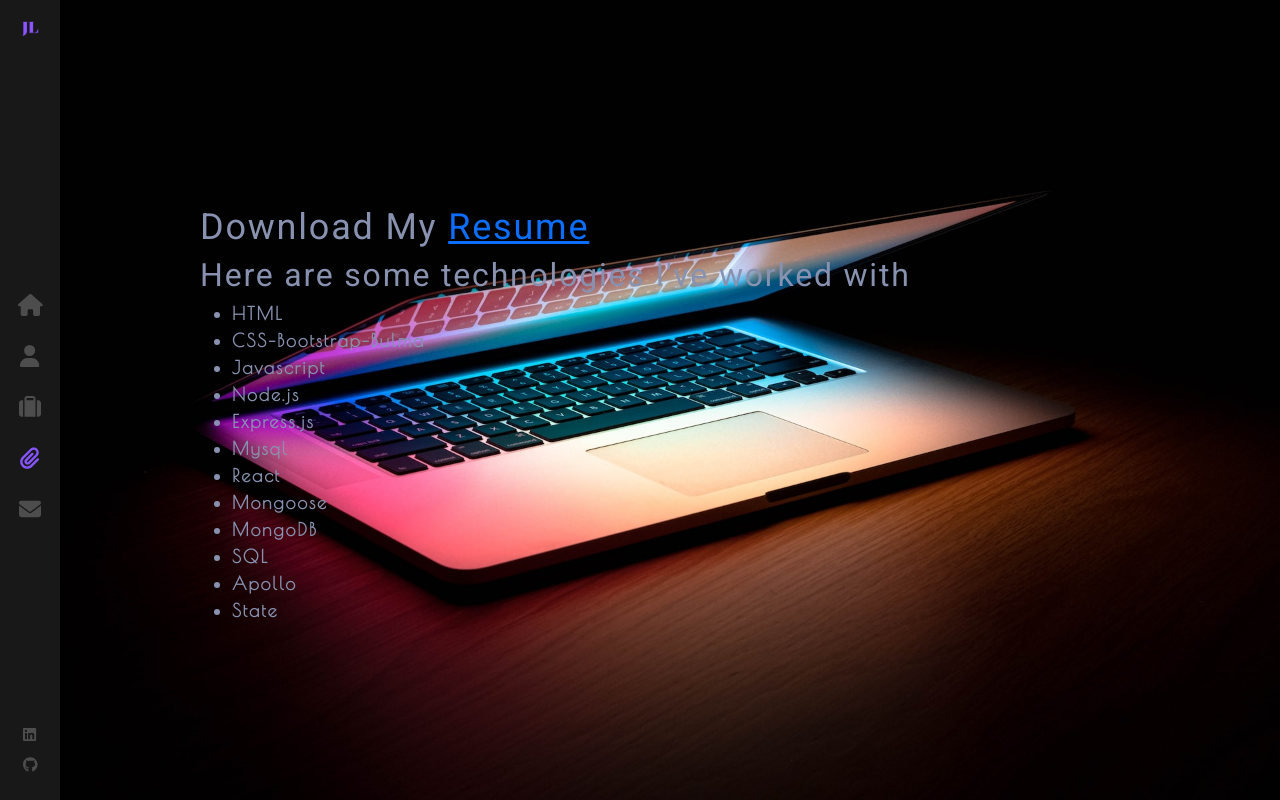
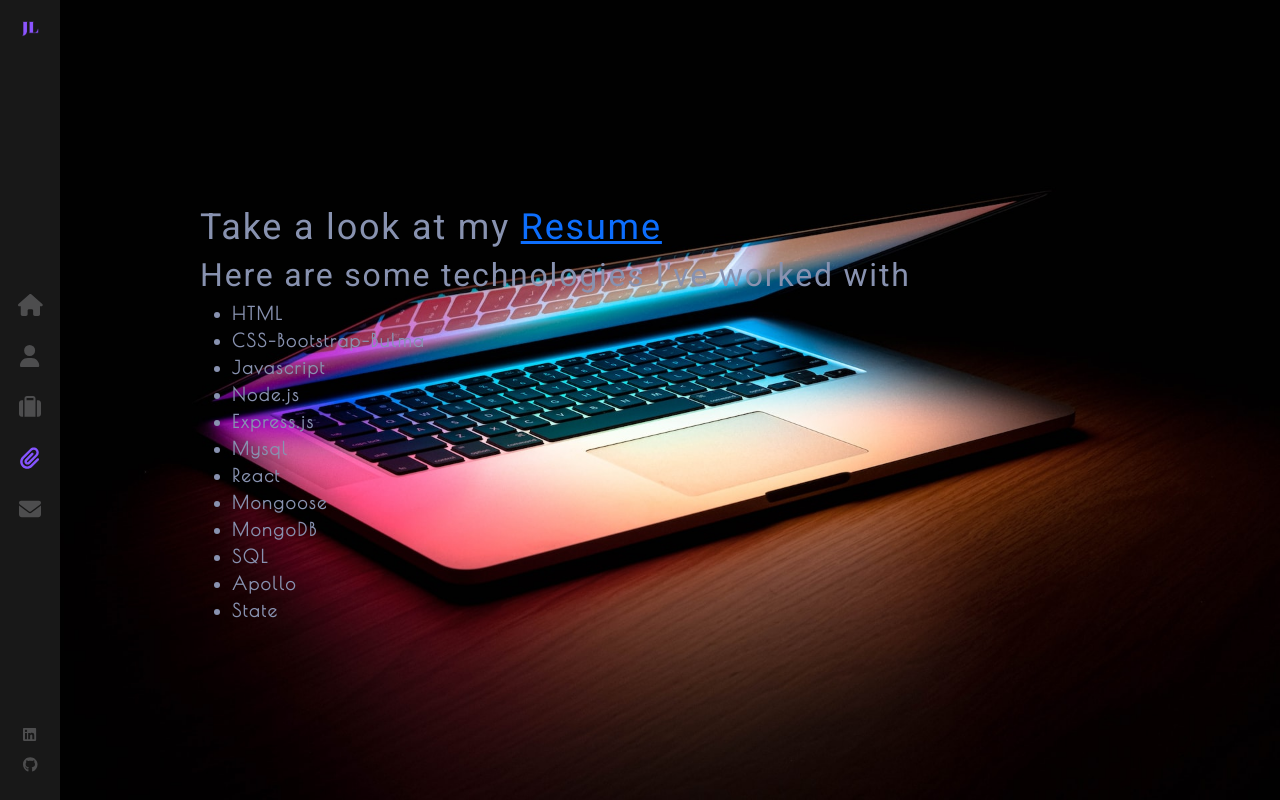
Before and after one commit to JaredLove/jay, a React (Create React App) app: page /resume in a window 1280 px wide. Built offline with nearby package versions, Linux system fonts and the light colour scheme.

Commit message:
updates to resume

```diff
--- a/src/components/Resume/index.js
+++ b/src/components/Resume/index.js
@@ -9,7 +9,7 @@ function Resume() {
   return (
     <div className='resume'>
 
-     <h1>Download My <a href="/resume">Resume</a></h1>
+     <h1>Take a look at my <a href="https://docs.google.com/document/d/17J7e-47XY25hDmlJsdg8uso_YAwcqxTL8uDUWnMpqb4/edit?usp=sharing" target="_blank" rel="noopener noreferrer">Resume</a></h1>
 
      <section>
           <h2>Here are some technologies I've worked with</h2>
```
